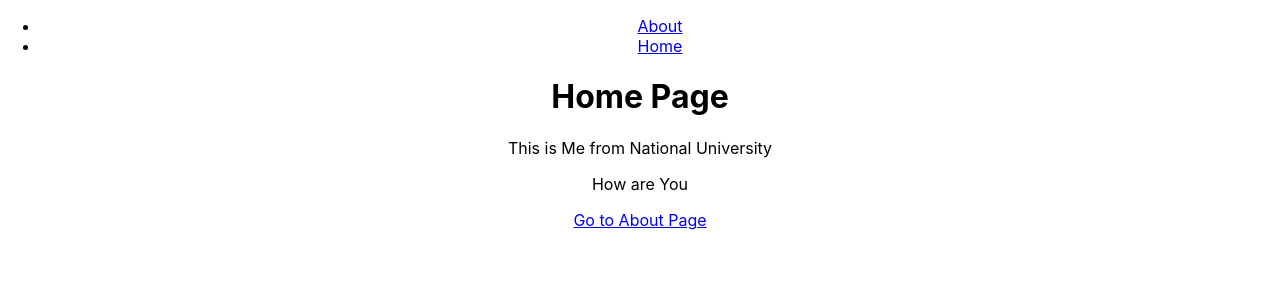
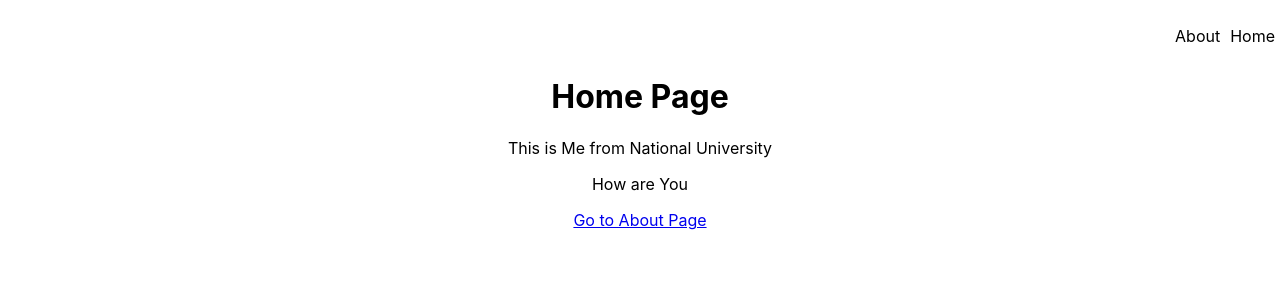
Before and after one commit to AhsanUllahK/RoutingJS, a React (Create React App) app: page / in a window 1280 px wide. Shown: the top 300 px of the page. Built offline with nearby package versions, Linux system fonts and the light colour scheme.

Commit message:
Navlink and Link done

```diff
--- a/src/App.css
+++ b/src/App.css
@@ -5,6 +5,23 @@
 .App-logo {
   height: 40vmin;
   pointer-events: none;
+}
+
+.navbar{
+  text-align: right;
+}
+.navbar li{
+  display: inline-block;
+  padding: 10px 5px;
+}
+
+.nav-bar-link{
+  color: black;
+  text-decoration: none;
+}
+
+.nav-bar-link:hover{
+  color: aquamarine;
 }
 
 @media (prefers-reduced-motion: no-preference) {
--- a/src/components/Navbar.js
+++ b/src/components/Navbar.js
@@ -1,13 +1,13 @@
 import React from 'react'
-import { Link } from 'react-router-dom'
+import { NavLink } from 'react-router-dom'
 
 
 export const Navbar = () => {
     return (
         <div>
-            <ul>
-                <li><Link to="/about">About</Link></li>
-                <li><Link to="/" >Home </Link></li>
+            <ul className='navbar'>
+                <li><NavLink className="nav-bar-link" style={{text:"yellow"}} to="/about">About</NavLink></li>
+                <li><NavLink className="nav-bar-link" to="/" >Home </NavLink></li>
             </ul>
         </div>
     )
```
